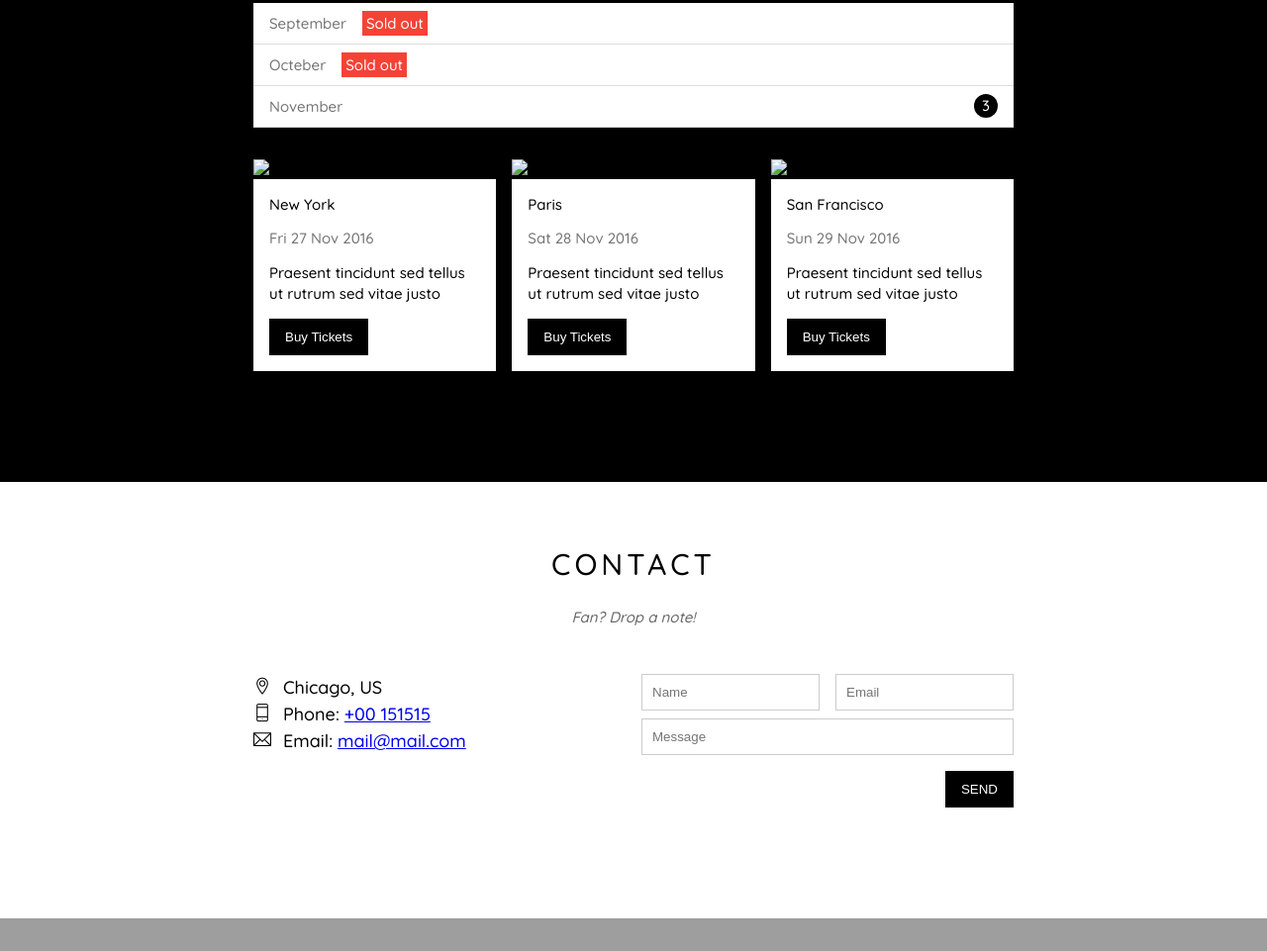
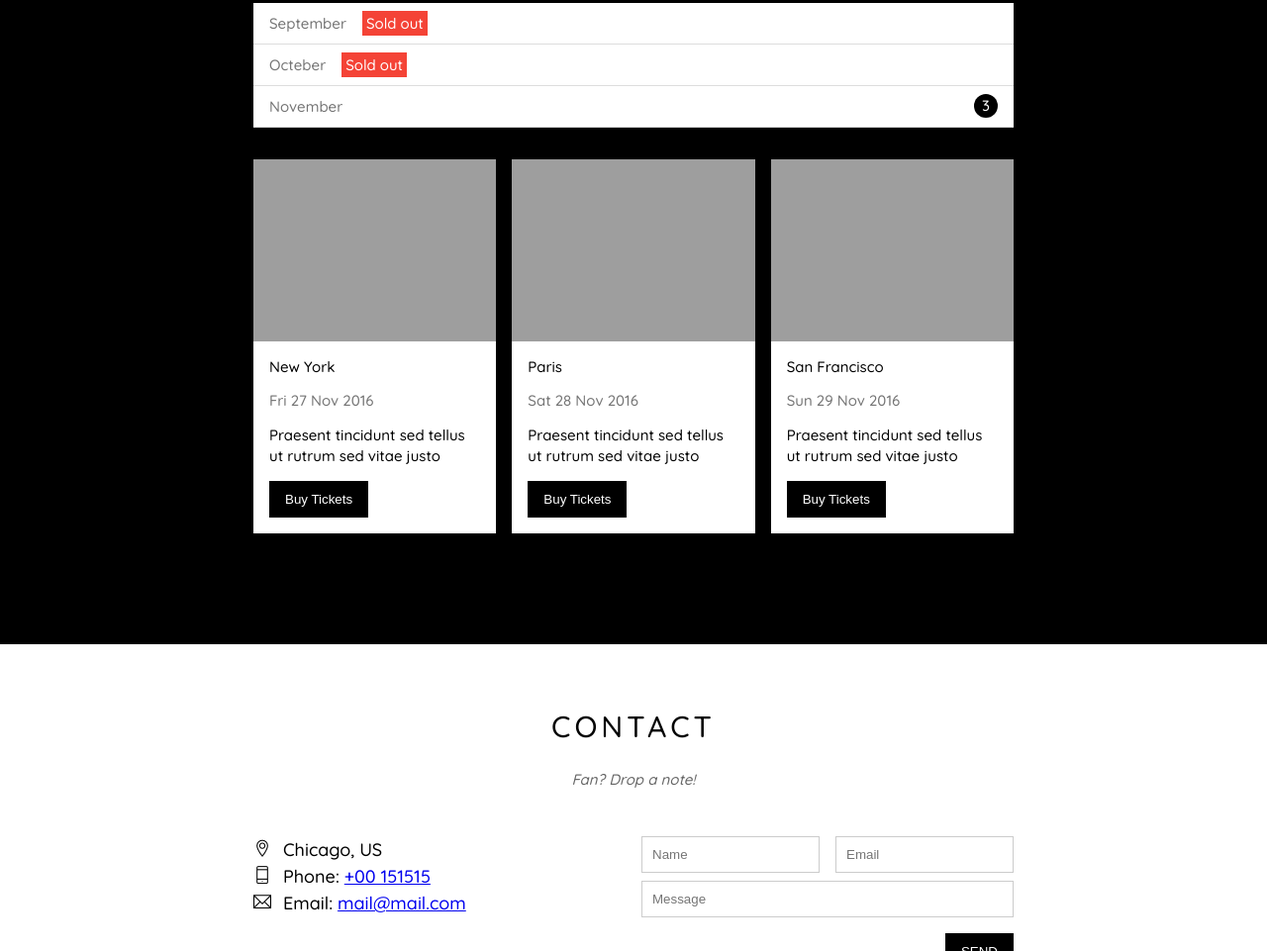
Before and after one commit to manunited-abc/the_band, a plain HTML site: page index.html in a window 1280 px wide. Shown: the part 1740-2701 px from the top of the page at 99% size. Drawn offline with Linux system fonts and the light colour scheme; the site is published under a folder, as on GitHub Pages, so addresses that start at the root find nothing.

Commit message:
add dot on url image

```diff
--- a/index.html
+++ b/index.html
@@ -165,7 +165,7 @@
                     <!-- Places -->
                     <div class="row places-list">
                         <div class="col col-third s-col-full mt-16">
-                            <img src="/assets/img/place/newyork.jpg" alt="New York" class="place-img">
+                            <img src="./assets/img/place/newyork.jpg" alt="New York" class="place-img">
                             <div class="place-body">
                                 <h3 class="place-heading">New York</h3>
                                 <p class="place-time">Fri 27 Nov 2016</p>
@@ -174,7 +174,7 @@
                             </div>
                         </div>
                         <div class="col col-third s-col-full mt-16">
-                            <img src="/assets/img/place/paris.jpg" alt="Paris" class="place-img">
+                            <img src="./assets/img/place/paris.jpg" alt="Paris" class="place-img">
                             <div class="place-body">
                                 <h3 class="place-heading">Paris</h3>
                                 <p class="place-time">Sat 28 Nov 2016</p>
@@ -183,7 +183,7 @@
                             </div>
                         </div>
                         <div class="col col-third s-col-full mt-16">
-                            <img src="/assets/img/place/sanfran.jpg" alt="San Francisco" class="place-img">
+                            <img src="./assets/img/place/sanfran.jpg" alt="San Francisco" class="place-img">
                             <div class="place-body">
                                 <h3 class="place-heading">San Francisco</h3>
                                 <p class="place-time">Sun 29 Nov 2016</p>
```
